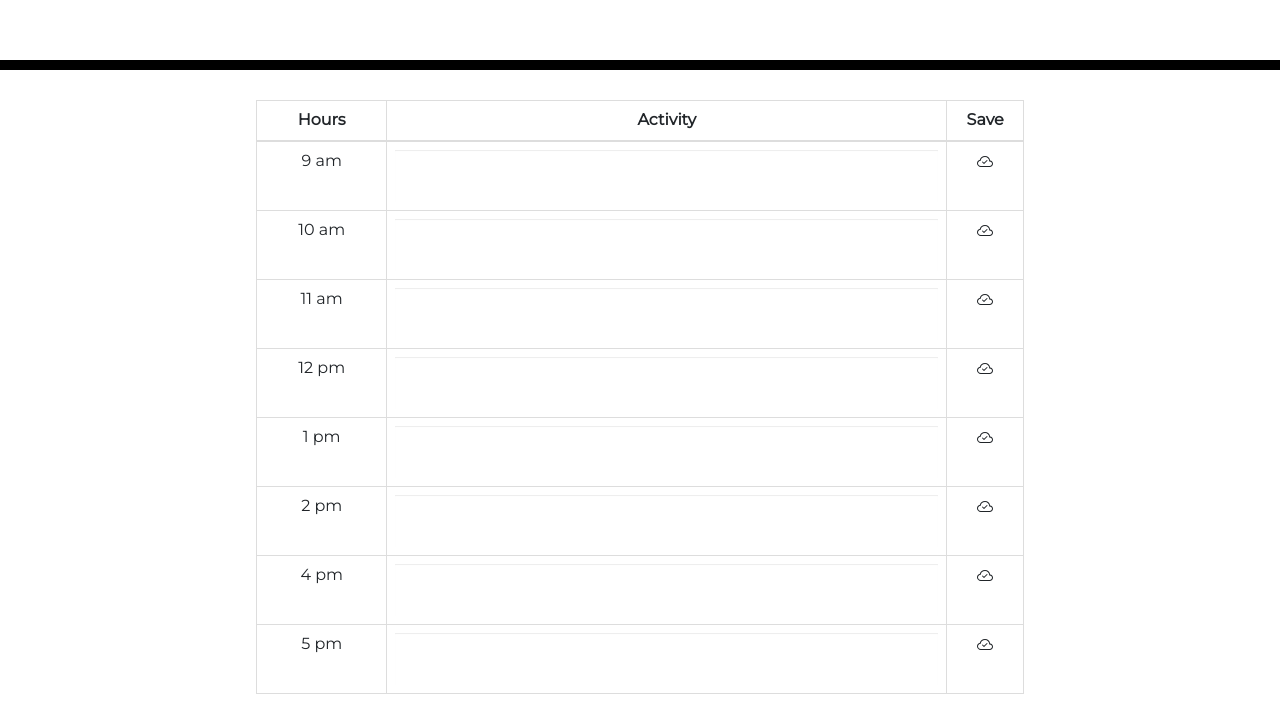
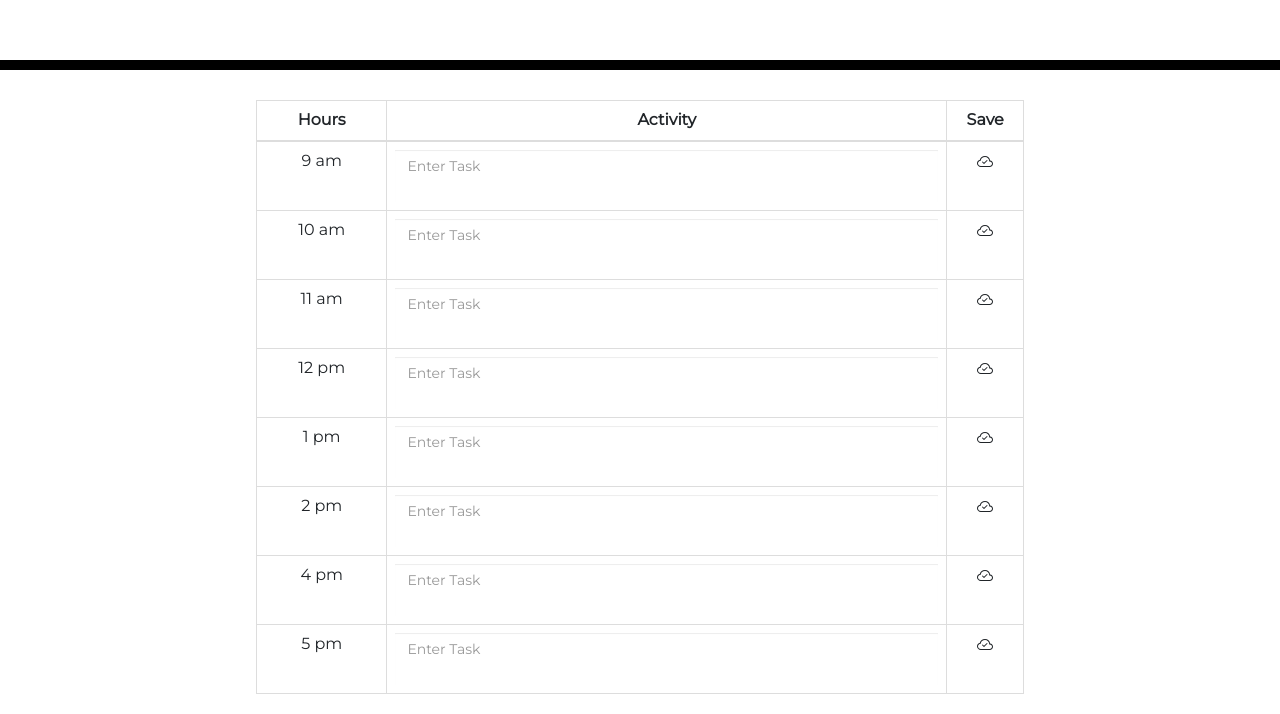
Before and after one commit to Justin-Morrow/Day-Planner, a plain HTML site: page index.html in a window 1280 px wide. Shown: the part 186-900 px from the top of the page. Drawn offline with nearby package versions, Linux system fonts and the light colour scheme.

Commit message:
adding formating

```diff
--- a/index.html
+++ b/index.html
@@ -39,7 +39,7 @@
                     <td>9 am</td>
                     <td>
                       <div class="input-group">
-                        <textarea class="form-control" style="border:transparent;" aria-label="With textarea"></textarea>
+                        <textarea class="form-control" placeholder="Enter Task" style="border:transparent;" aria-label="With textarea"></textarea>
                       </div>
                     </td>
                     <td><svg xmlns="http://www.w3.org/2000/svg" width="16" height="16" fill="currentColor" class="bi bi-cloud-check" viewBox="0 0 16 16">
@@ -51,7 +51,7 @@
                     <td>10 am</td>
                     <td>
                       <div class="input-group">
-                        <textarea class="form-control" style="border:transparent;" aria-label="With textarea"></textarea>
+                        <textarea class="form-control" placeholder="Enter Task" style="border:transparent;" aria-label="With textarea"></textarea>
                       </div>
                     </td>
                     <td><svg xmlns="http://www.w3.org/2000/svg" width="16" height="16" fill="currentColor" class="bi bi-cloud-check" viewBox="0 0 16 16">
@@ -63,7 +63,7 @@
                      <td>11 am</td>
                      <td>
                       <div class="input-group">
-                        <textarea class="form-control" style="border:transparent;" aria-label="With textarea"></textarea>
+                        <textarea class="form-control" placeholder="Enter Task" style="border:transparent;" aria-label="With textarea"></textarea>
                       </div>
                     </td>
                     <td><svg xmlns="http://www.w3.org/2000/svg" width="16" height="16" fill="currentColor" class="bi bi-cloud-check" viewBox="0 0 16 16">
@@ -75,7 +75,7 @@
                     <td>12 pm</td>
                     <td>
                       <div class="input-group">
-                        <textarea class="form-control" style="border:transparent;" aria-label="With textarea"></textarea>
+                        <textarea class="form-control" placeholder="Enter Task" style="border:transparent;" aria-label="With textarea"></textarea>
                       </div>
                     </td>
                    <td><svg xmlns="http://www.w3.org/2000/svg" width="16" height="16" fill="currentColor" class="bi bi-cloud-check" viewBox="0 0 16 16">
@@ -87,7 +87,7 @@
                     <td>1 pm</td>
                     <td>
                       <div class="input-group">
-                        <textarea class="form-control" style="border:transparent;" aria-label="With textarea"></textarea>
+                        <textarea class="form-control" placeholder="Enter Task" style="border:transparent;" aria-label="With textarea"></textarea>
                       </div>
                     </td>
                    <td><svg xmlns="http://www.w3.org/2000/svg" width="16" height="16" fill="currentColor" class="bi bi-cloud-check" viewBox="0 0 16 16">
@@ -99,7 +99,7 @@
                     <td>2 pm</td>
                     <td>
                       <div class="input-group">
-                        <textarea class="form-control" style="border:transparent;" aria-label="With textarea"></textarea>
+                        <textarea class="form-control" placeholder="Enter Task" style="border:transparent;" aria-label="With textarea"></textarea>
                       </div>
                     </td>
                    <td><svg xmlns="http://www.w3.org/2000/svg" width="16" height="16" fill="currentColor" class="bi bi-cloud-check" viewBox="0 0 16 16">
@@ -111,7 +111,7 @@
                  <td>4 pm</td>
                  <td>
                   <div class="input-group">
-                    <textarea class="form-control" style="border:transparent;" aria-label="With textarea"></textarea>
+                    <textarea class="form-control" placeholder="Enter Task" style="border:transparent;" aria-label="With textarea"></textarea>
                   </div>
                 </td>
                  <td><svg xmlns="http://www.w3.org/2000/svg" width="16" height="16" fill="currentColor" class="bi bi-cloud-check" viewBox="0 0 16 16">
@@ -123,7 +123,7 @@
                 <td>5 pm</td>
                 <td>
                   <div class="input-group">
-                    <textarea class="form-control" style="border:transparent;" aria-label="With textarea"></textarea>
+                    <textarea class="form-control" placeholder="Enter Task" style="border:transparent;" aria-label="With textarea"></textarea>
                   </div>
                 </td>
                 <td><svg xmlns="http://www.w3.org/2000/svg" width="16" height="16" fill="currentColor" class="bi bi-cloud-check" viewBox="0 0 16 16">
```
